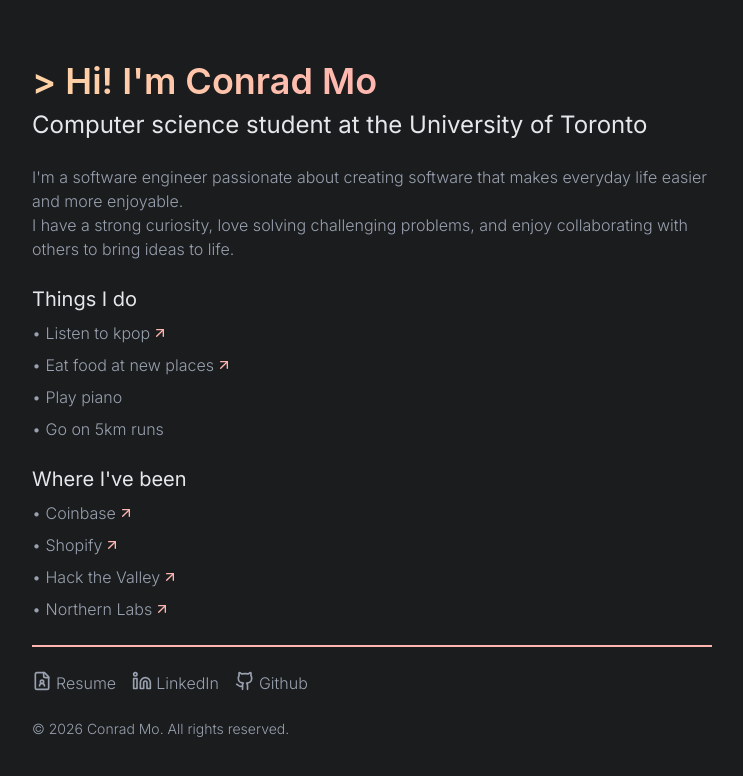
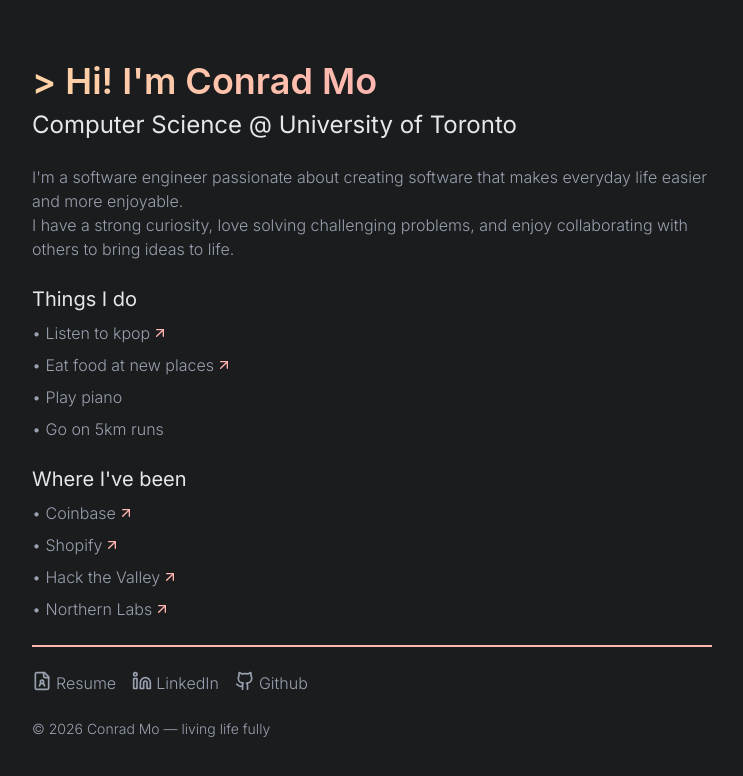
Before and after one commit to conrad-mo/personal-website-v3, a SvelteKit app: page / in a window 1280 px wide. Shown: the top 776 px of the page, without its empty margins (268-1011 px from the left). Built offline with nearby package versions, Linux system fonts and the light colour scheme; no server answers; a web font is replaced by a local one.

Commit message:
Change wording

```diff
--- a/src/routes/+page.svelte
+++ b/src/routes/+page.svelte
@@ -25,7 +25,7 @@
 					> Hi! I'm Conrad Mo
 				</span>
 			</h1>
-			Computer science student at the University of Toronto
+			Computer Science @ University of Toronto
 		</div>
 		<div class="text-sm text-gray-400 sm:text-base">
 			I&apos;m a software engineer passionate about creating software that makes everyday life
@@ -66,7 +66,7 @@
 			<SocialLink href="https://github.com/conrad-mo" icon={Github} label="Github" />
 		</div>
 		<footer>
-			<p class="text-xs text-gray-400 sm:text-sm">© 2026 Conrad Mo. All rights reserved.</p>
+			<p class="text-xs text-gray-400 sm:text-sm">© 2026 Conrad Mo — living life fully</p>
 		</footer>
 	</div>
 </main>
```
